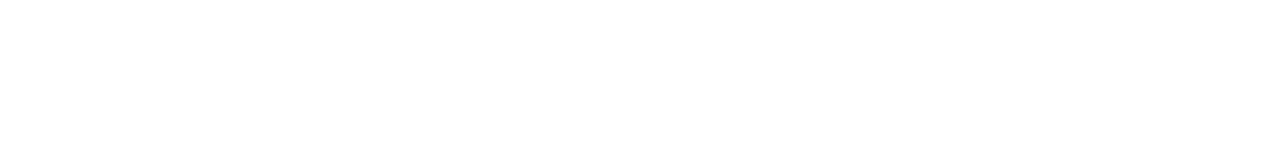
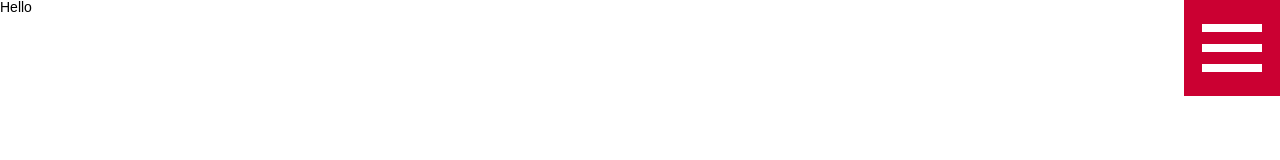
Before and after one commit to xanaxhhdt/animated-menu, a plain HTML site: page index.html in a window 1280 px wide. Drawn offline with Linux system fonts and the light colour scheme.

Commit message:
markup done

```diff
--- a/css/reset.css
+++ b/css/reset.css
@@ -2,6 +2,7 @@
    padding: 0;
    margin: 0;
    border: 0;
+   font-family: Arial, Helvetica, sans-serif;
 }
 *,
 *:before,
--- a/css/style.css
+++ b/css/style.css
@@ -0,0 +1,46 @@
+.menu {
+}
+.menu__burger {
+   display: block;
+   position: absolute;
+   right: 0;
+   top: 0;
+   overflow: hidden;
+   width: 96px;
+   height: 96px;
+   font-size: 0;
+   cursor: pointer;
+}
+.menu__burger {
+   background: #cb0032;
+}
+.menu__burger span {
+   display: block;
+   position: absolute;
+   top: 44px;
+   left: 18px;
+   right: 18px;
+   height: 8px;
+   background-color: white;
+}
+.menu__burger span::before, .menu__burger span::after{
+   content: '';
+   display: block;
+   position: absolute;
+   left: 0;
+   width: 100%;
+   height: 8px;
+   background-color: white ;
+}
+.menu__burger span::before {
+   top: -20px;
+}
+.menu__burger span::after {
+   bottom: -20px;
+}
+.menu__burger_line {
+}
+.container {
+}
+.main {
+}
--- a/index.html
+++ b/index.html
@@ -12,7 +12,16 @@
    </head>
 
    <body>
-
+      <div class="menu">
+         <button class="menu__burger menu__burger_line">
+            <span>Menu</span>
+         </button>
+      </div>
+      <div class="container">
+         <main class="main">
+            <h1>Hello </h1>
+         </main>
+      </div>
 
 
       <script src="js/script.js"></script>
```
